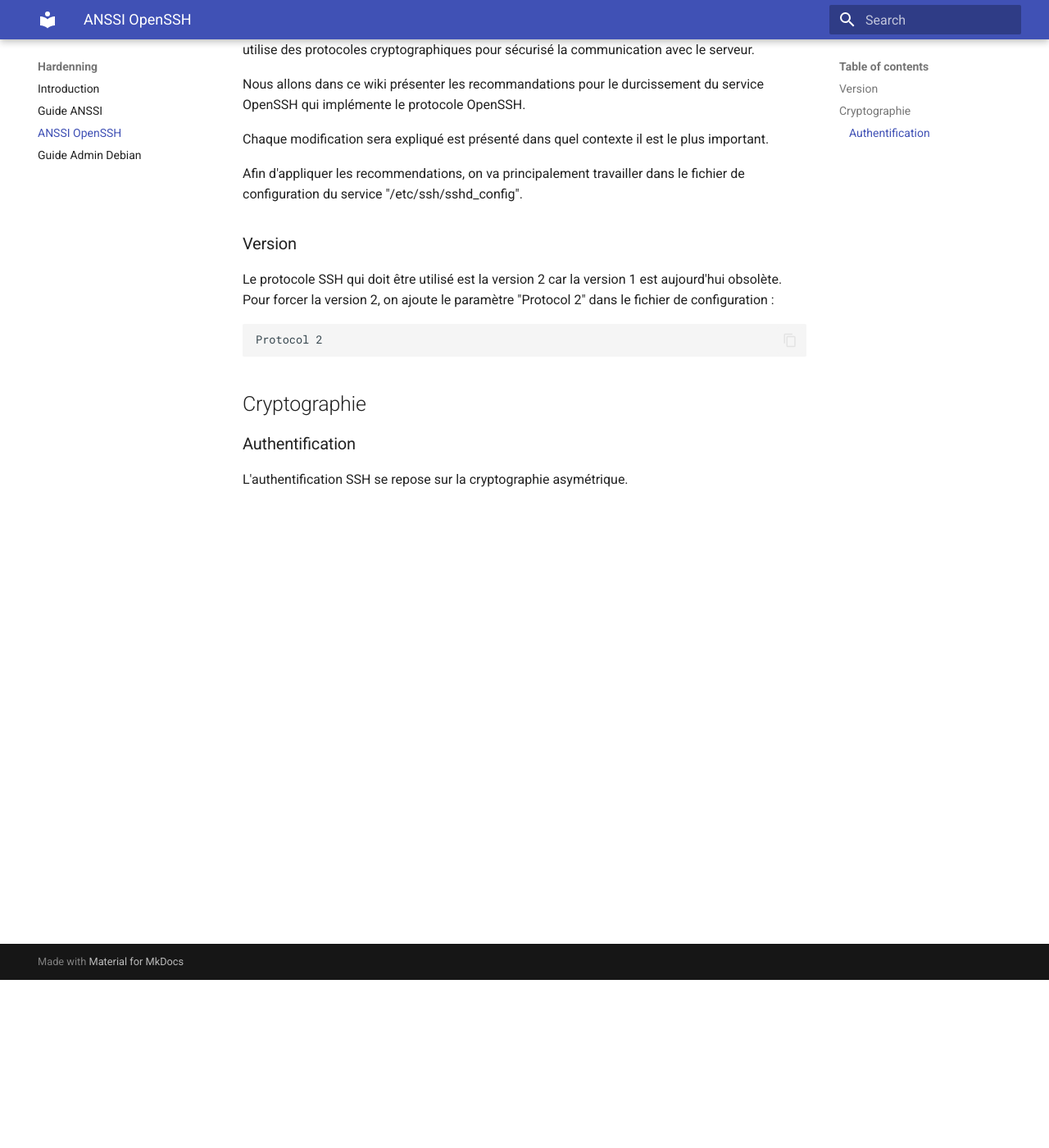
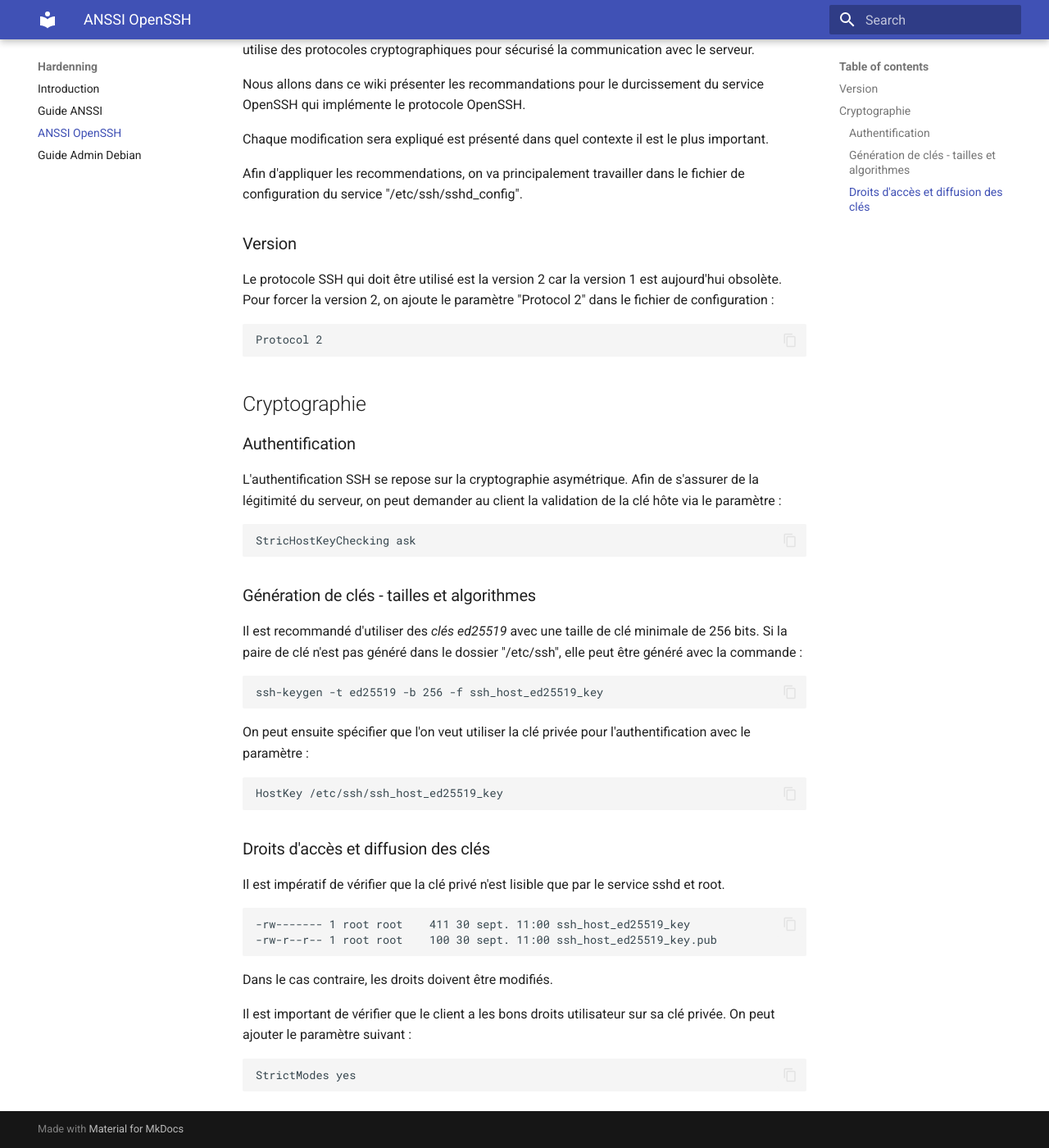
Before and after one commit to B1aSst/wiki-hardening-linux, an MkDocs documentation site: the page built from docs/hardenning/anssi-openssh.md, in a window 1280 px wide and 1400 px high, scrolled down 205 px. Shown: the whole window at 82% size. Built offline with MkDocs 1.6.1 and Material for MkDocs 9.7.7, drawn with Linux system fonts in a browser that asks for light colours.

Commit message:
ça va péter

````diff
--- a/docs/hardenning/anssi-openssh.md
+++ b/docs/hardenning/anssi-openssh.md
@@ -21,4 +21,39 @@ Protocol 2
 
 ### Authentification
 
-L'authentification SSH se repose sur la cryptographie asymétrique.
+L'authentification SSH se repose sur la cryptographie asymétrique. Afin de s'assurer de la légitimité du serveur, on peut demander au client la validation de la clé hôte via le paramètre :
+
+```sh
+StricHostKeyChecking ask
+```
+
+### Génération de clés - tailles et algorithmes
+
+Il est recommandé d'utiliser des *clés ed25519* avec une taille de clé minimale de 256 bits. Si la paire de clé n'est pas généré dans le dossier "/etc/ssh", elle peut être généré avec la commande :
+
+```sh
+ssh-keygen -t ed25519 -b 256 -f ssh_host_ed25519_key
+```
+
+On peut ensuite spécifier que l'on veut utiliser la clé privée pour l'authentification avec le paramètre :
+
+```sh
+HostKey /etc/ssh/ssh_host_ed25519_key
+```
+
+### Droits d'accès et diffusion des clés
+
+Il est impératif de vérifier que la clé privé n'est lisible que par le service sshd et root.
+
+```sh
+-rw------- 1 root root    411 30 sept. 11:00 ssh_host_ed25519_key
+-rw-r--r-- 1 root root    100 30 sept. 11:00 ssh_host_ed25519_key.pub
+```
+
+Dans le cas contraire, les droits doivent être modifiés.
+
+Il est important de vérifier que le client a les bons droits utilisateur sur sa clé privée. On peut ajouter le paramètre suivant :
+
+```sh
+StrictModes yes
+```
````
